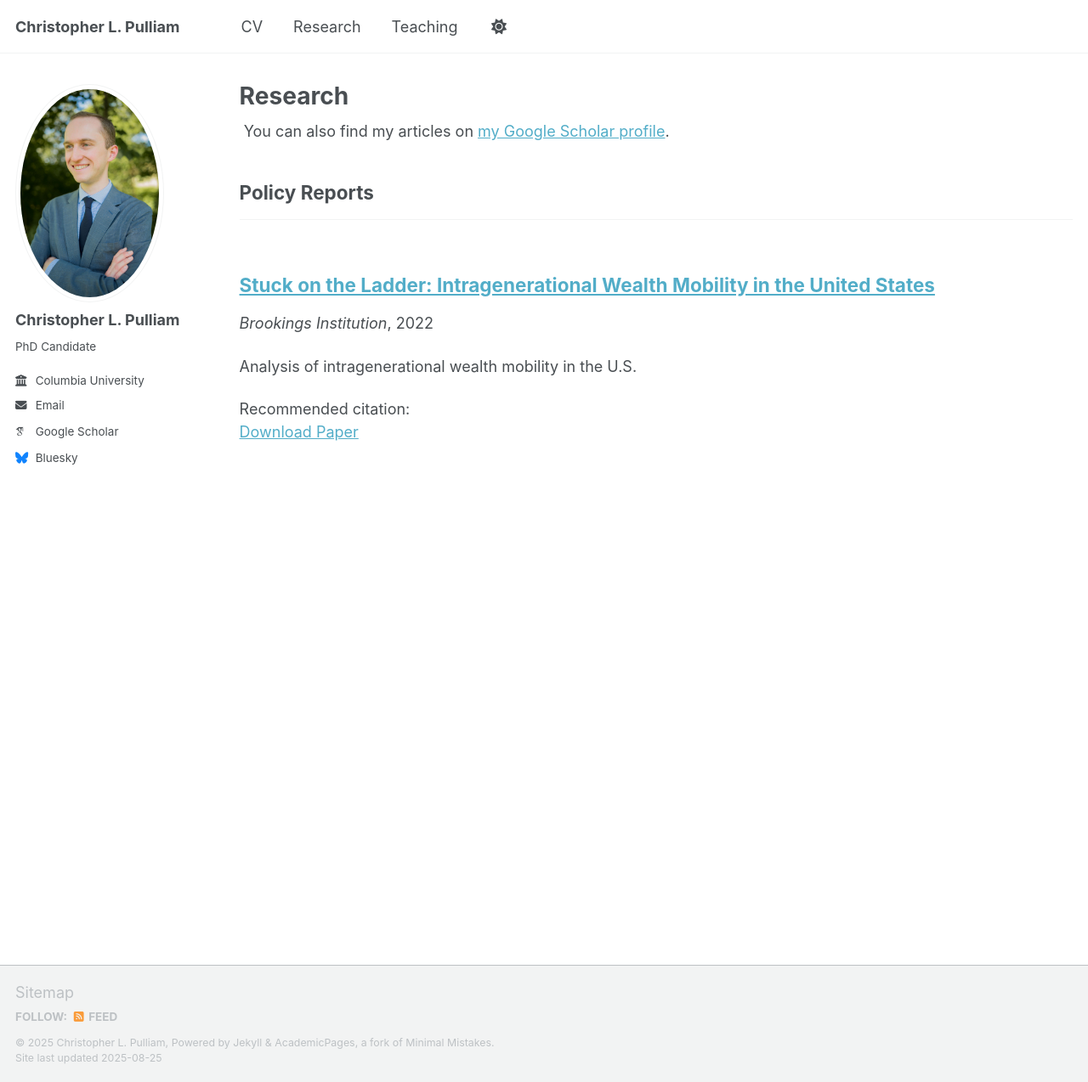
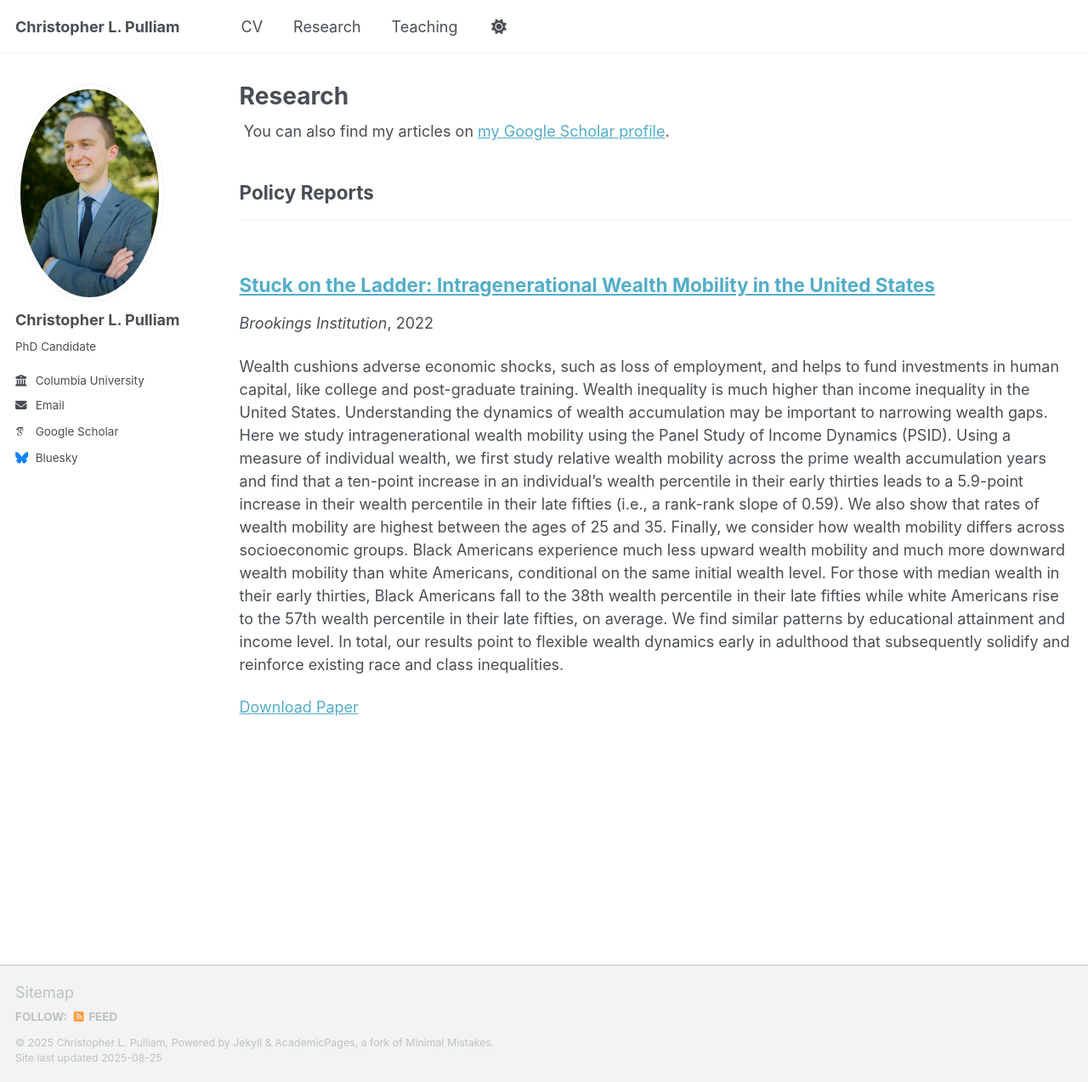
Before and after one commit to christopher-pulliam/christopher-pulliam.github.io, a Jekyll site: the page built from _pages/publications.html, in a window 1280 px wide and 1274 px high. Shown: the whole window at 85% size. Built offline with Jekyll 4.4.1, drawn with Linux system fonts in a browser that asks for light colours; some web fonts are replaced; a script that is not in the unit is left out; part of the change alters nothing that is shown.

Commit message:
Update 2022_stuck_on_ladder.md

```diff
--- a/_publications/2022_stuck_on_ladder.md
+++ b/_publications/2022_stuck_on_ladder.md
@@ -3,25 +3,20 @@ title: "Stuck on the Ladder: Intragenerational Wealth Mobility in the United Sta
 collection: publications
 category: policyreports
 permalink: /publication/2022-stuck-on-the-ladder
-excerpt: 'Analysis of intragenerational wealth mobility in the U.S.'
+#excerpt:
 date: 2022-01-01
 venue: 'Brookings Institution'
+authors: "Ariel Gelrud Shiro, Christopher Pulliam, John Sabelhaus, and Ember Smith"
 paperurl: 'https://www.brookings.edu/wp-content/uploads/2022/06/2022_FMCI_IntragenerationalWealthMobility_FINAL.pdf'
-citation: ''
+#citation: ''
 ---
 
-Wealth cushions adverse economic shocks, such as loss of employment, and helps to fund
-investments in human capital, like college and post-graduate training. Wealth inequality is
-much higher than income inequality in the United States. Understanding the dynamics of
-wealth accumulation may be important to narrowing wealth gaps. Here we study intragenerational wealth mobility using the Panel Study of Income Dynamics (PSID). Using a measure of
-individual wealth, we first study relative wealth mobility across the prime wealth accumulation
+Wealth cushions adverse economic shocks, such as loss of employment, and helps to fund investments in human capital, like college and post-graduate training. Wealth inequality is much higher than income inequality in the United States. Understanding the dynamics of
+wealth accumulation may be important to narrowing wealth gaps. Here we study intragenerational wealth mobility using the Panel Study of Income Dynamics (PSID). Using a measure of individual wealth, we first study relative wealth mobility across the prime wealth accumulation
 years and find that a ten-point increase in an individual’s wealth percentile in their early thirties
 leads to a 5.9-point increase in their wealth percentile in their late fifties (i.e., a rank-rank slope
-of 0.59). We also show that rates of wealth mobility are highest between the ages of 25 and
-35. Finally, we consider how wealth mobility differs across socioeconomic groups. Black
-Americans experience much less upward wealth mobility and much more downward wealth
-mobility than white Americans, conditional on the same initial wealth level. For those with median wealth in their early thirties, Black Americans fall to the 38th wealth percentile in their late
-fifties while white Americans rise to the 57th wealth percentile in their late fifties, on average.
+of 0.59). We also show that rates of wealth mobility are highest between the ages of 25 and 35. Finally, we consider how wealth mobility differs across socioeconomic groups. Black Americans experience much less upward wealth mobility and much more downward wealth
+mobility than white Americans, conditional on the same initial wealth level. For those with median wealth in their early thirties, Black Americans fall to the 38th wealth percentile in their late fifties while white Americans rise to the 57th wealth percentile in their late fifties, on average.
 We find similar patterns by educational attainment and income level. In total, our results point
 to flexible wealth dynamics early in adulthood that subsequently solidify and reinforce existing
 race and class inequalities.
```
